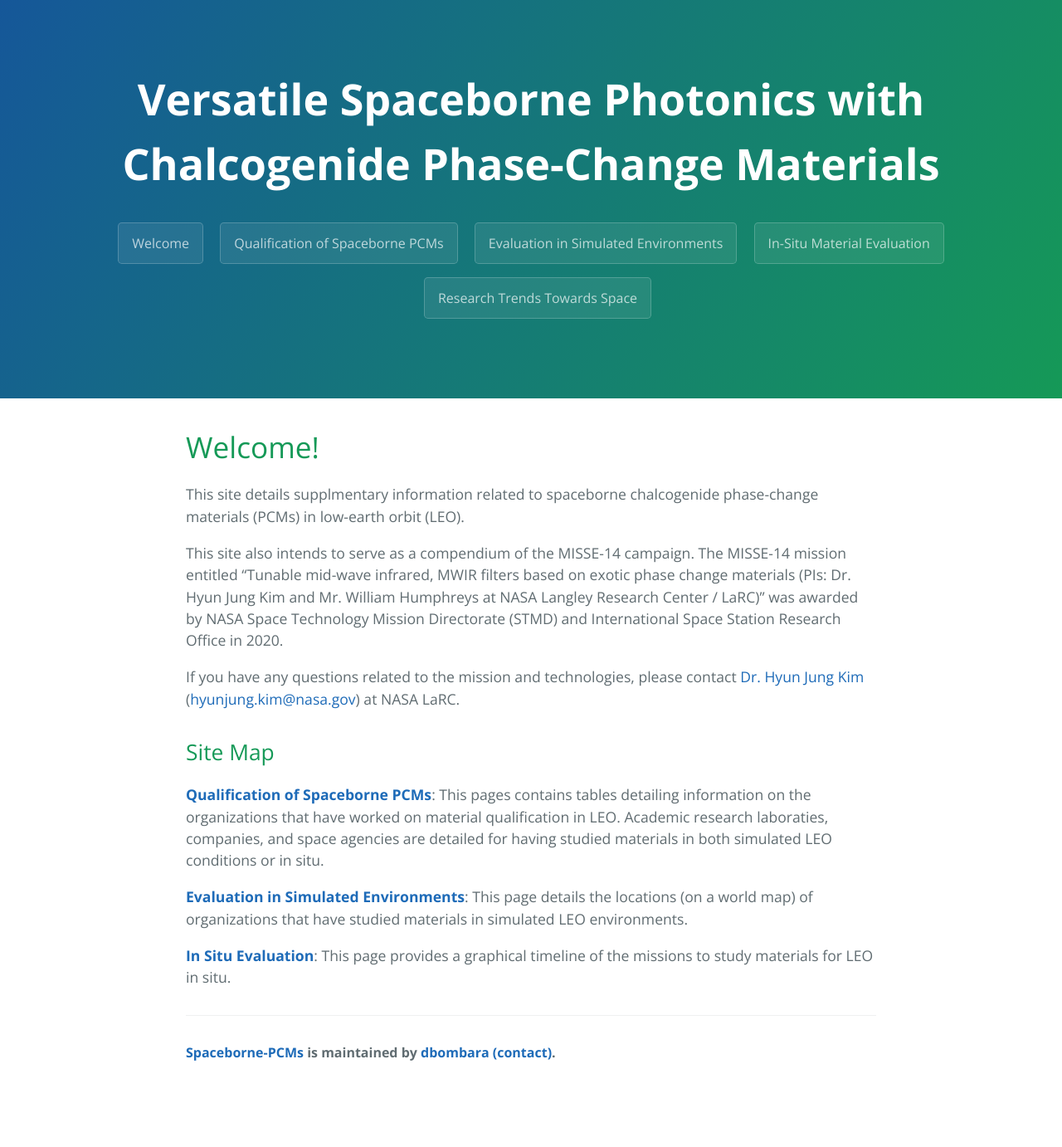
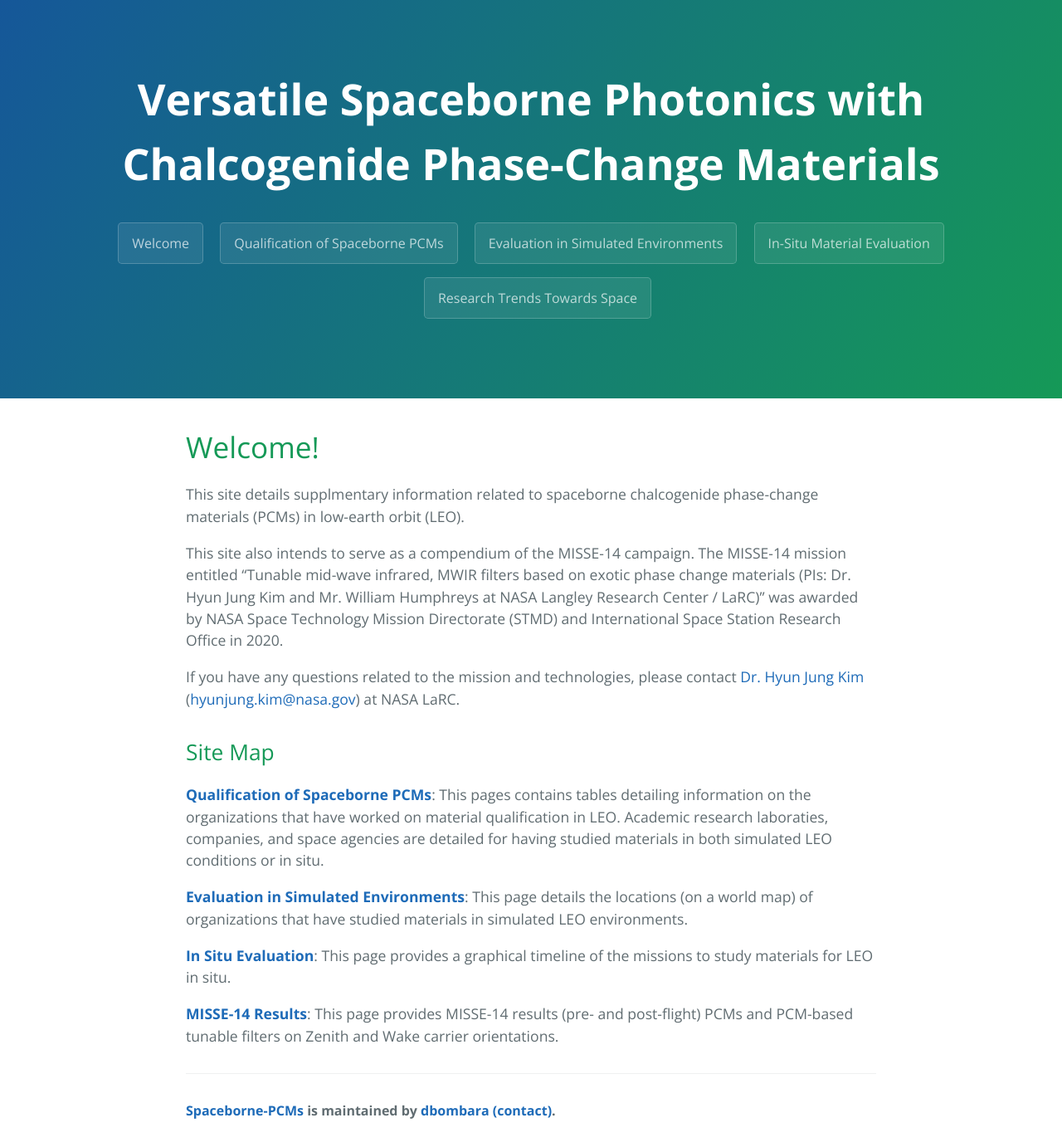
Before and after one commit to Spaceborne-PCMs/Spaceborne-PCMs.github.io, a Jekyll site: the page built from index.md, in a window 1280 px wide. Shown: the whole page at 83% size. Built offline with Jekyll 4.4.1, drawn with Linux system fonts in a browser that asks for light colours; before the commit the page ends 1312 px from its top, so only the background shows below that.

Commit message:
Update index.md

```diff
--- a/index.md
+++ b/index.md
@@ -18,3 +18,5 @@ If you have any questions related to the mission and technologies, please contac
 [**Evaluation in Simulated Environments**](https://spaceborne-pcms.github.io/simulatedevaluation): This page details the locations (on a world map) of organizations that have studied materials in simulated LEO environments.
 
 [**In Situ Evaluation**](https://spaceborne-pcms.github.io/insitu): This page provides a graphical timeline of the missions to study materials for LEO in situ.
+
+[**MISSE-14 Results**](https://spaceborne-pcms.github.io/misseresults): This page provides MISSE-14 results (pre- and post-flight) PCMs and PCM-based tunable filters on Zenith and Wake carrier orientations.
```
